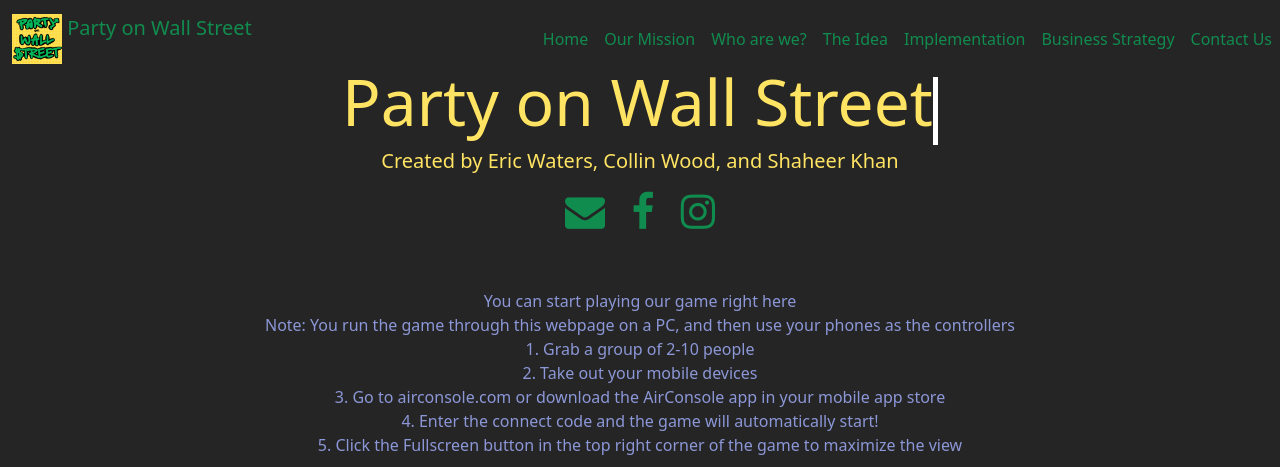
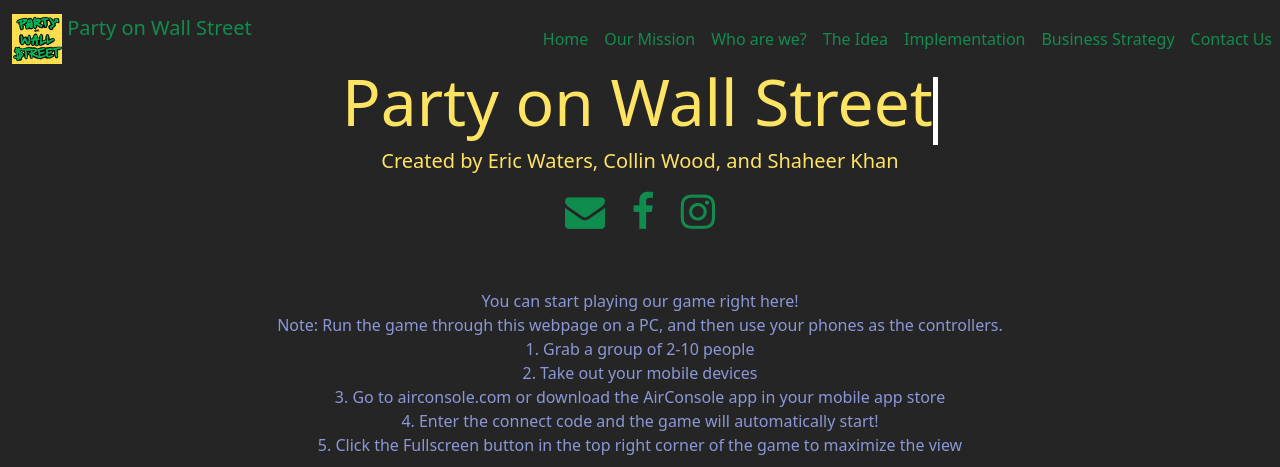
Before and after one commit to eric-waters/party-on-wall-street-website, a website: page client/index.html in a window 1280 px wide. Shown: the top 467 px of the page. Drawn offline with nearby package versions, Linux system fonts and the light colour scheme.

Commit message:
tiny change

```diff
--- a/client/index.html
+++ b/client/index.html
@@ -66,7 +66,7 @@
                 </div>
                 <br>
                 <br>
-                <p class="text-info mb-0">You can start playing our game right here<br>Note: You run the game through this webpage on a PC, and then use your phones as the controllers</p>
+                <p class="text-info mb-0">You can start playing our game right here!<br>Note: Run the game through this webpage on a PC, and then use your phones as the controllers.</p>
                 <div class="text-info">
                     <span>1. Grab a group of 2-10 people<br></span>
                     <span>2. Take out your mobile devices<br></span>
```
